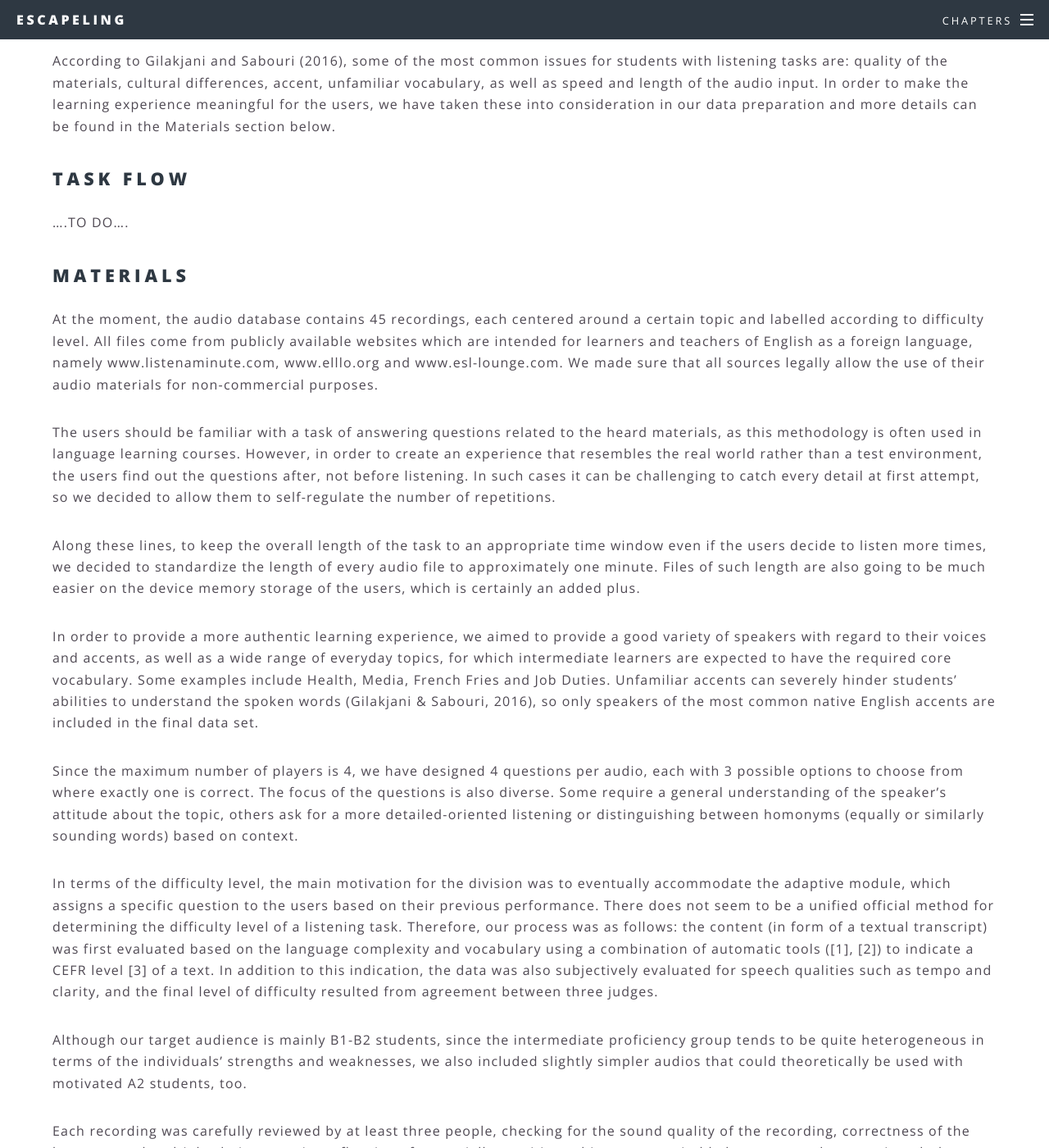
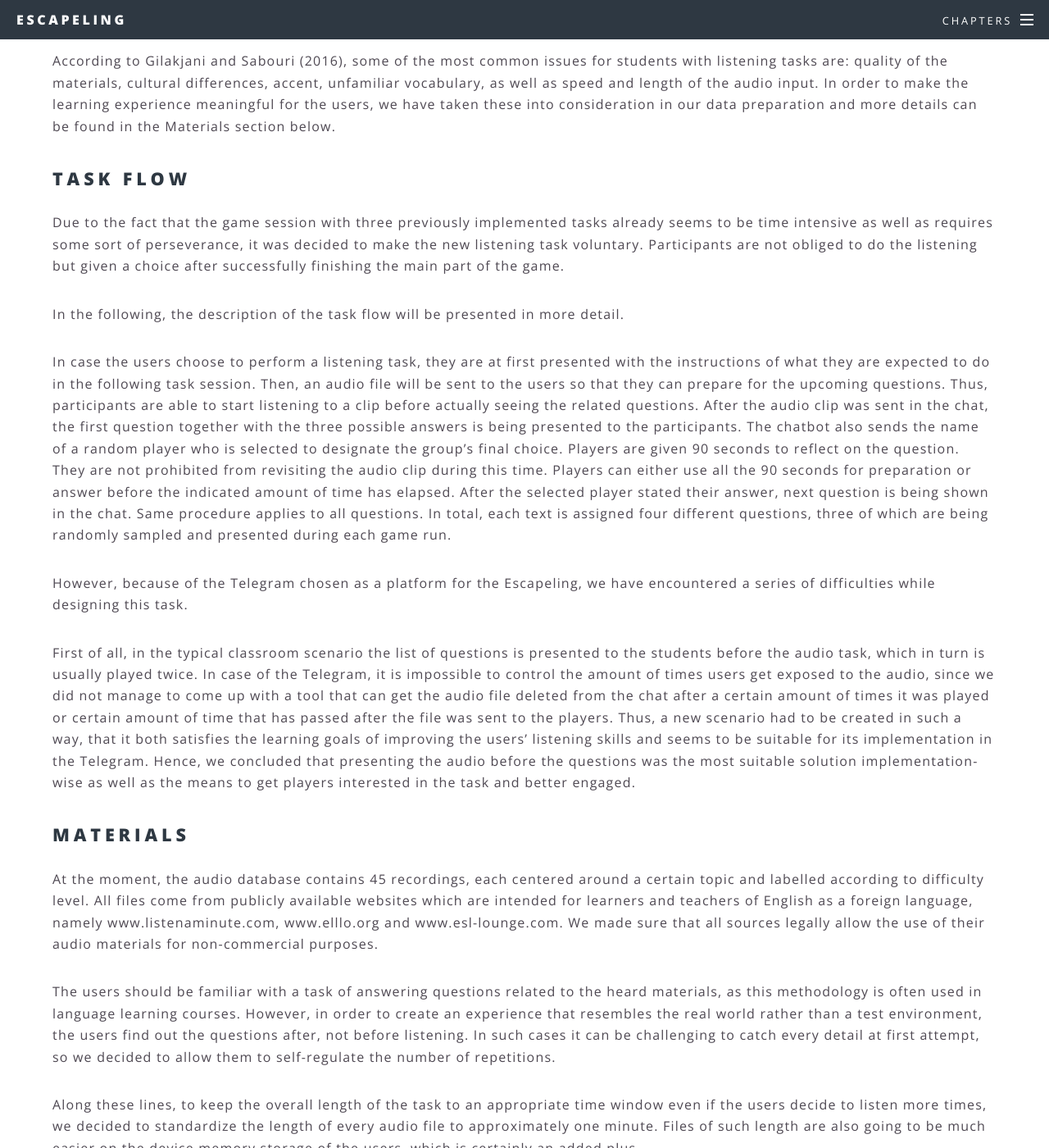
Before and after one commit to ALLUOS/ALLUOS.github.io, a Jekyll site: the page built from _posts/2021-03-01-listening.md, in a window 1280 px wide and 1400 px high, scrolled down 954 px. Shown: the whole window at 82% size. Built offline with Jekyll 4.4.1, drawn with Linux system fonts in a browser that asks for light colours.

Commit message:
Update 2021-03-01-listening.md

```diff
--- a/_posts/2021-03-01-listening.md
+++ b/_posts/2021-03-01-listening.md
@@ -27,9 +27,15 @@ According to Gilakjani and Sabouri (2016), some of the most common issues for st
 <div id="task_flow"></div>
 ## Task Flow
 
-....TO DO....
+Due to the fact that the game session with three previously implemented tasks already seems to be time intensive as well as requires some sort of perseverance, it was decided to make the new listening task voluntary. Participants are not obliged to do the listening but given a choice after successfully finishing the main part of the game.
 
+In the following, the description of the task flow will be presented in more detail.
 
+In case the users choose to perform a listening task, they are at first presented with the instructions of what they are expected to do in the following task session. Then, an audio file will be sent to the users so that they can prepare for the upcoming questions. Thus, participants are able to start listening to a clip before actually seeing the related questions. After the audio clip was sent in the chat, the first question together with the three possible answers is being presented to the participants. The chatbot also sends the name of a random player who is selected to designate the group's final choice. Players are given 90 seconds to reflect on the question. They are not prohibited from revisiting the audio clip during this time. Players can either use all the 90 seconds for preparation or answer before the indicated amount of time has elapsed. After the selected player stated their answer, next question is being shown in the chat. Same procedure applies to all questions. In total, each text is assigned four different questions, three of which are being randomly sampled and presented during each game run.
+
+However, because of the Telegram chosen as a platform for the Escapeling, we have encountered a series of difficulties while designing this task.
+
+First of all, in the typical classroom scenario the list of questions is presented to the students before the audio task, which in turn is usually played twice. In case of the Telegram, it is impossible to control the amount of times users get exposed to the audio, since we did not manage to come up with a tool that can get the audio file deleted from the chat after a certain amount of times it was played or certain amount of time that has passed after the file was sent to the players. Thus, a new scenario had to be created in such a way, that it both satisfies the learning goals of improving the users' listening skills and seems to be suitable for its implementation in the Telegram. Hence, we concluded that presenting the audio before the questions was the most suitable solution implementation-wise as well as the means to get players interested in the task and better engaged.
 
 <div id="materials"></div>
 ## Materials
```
